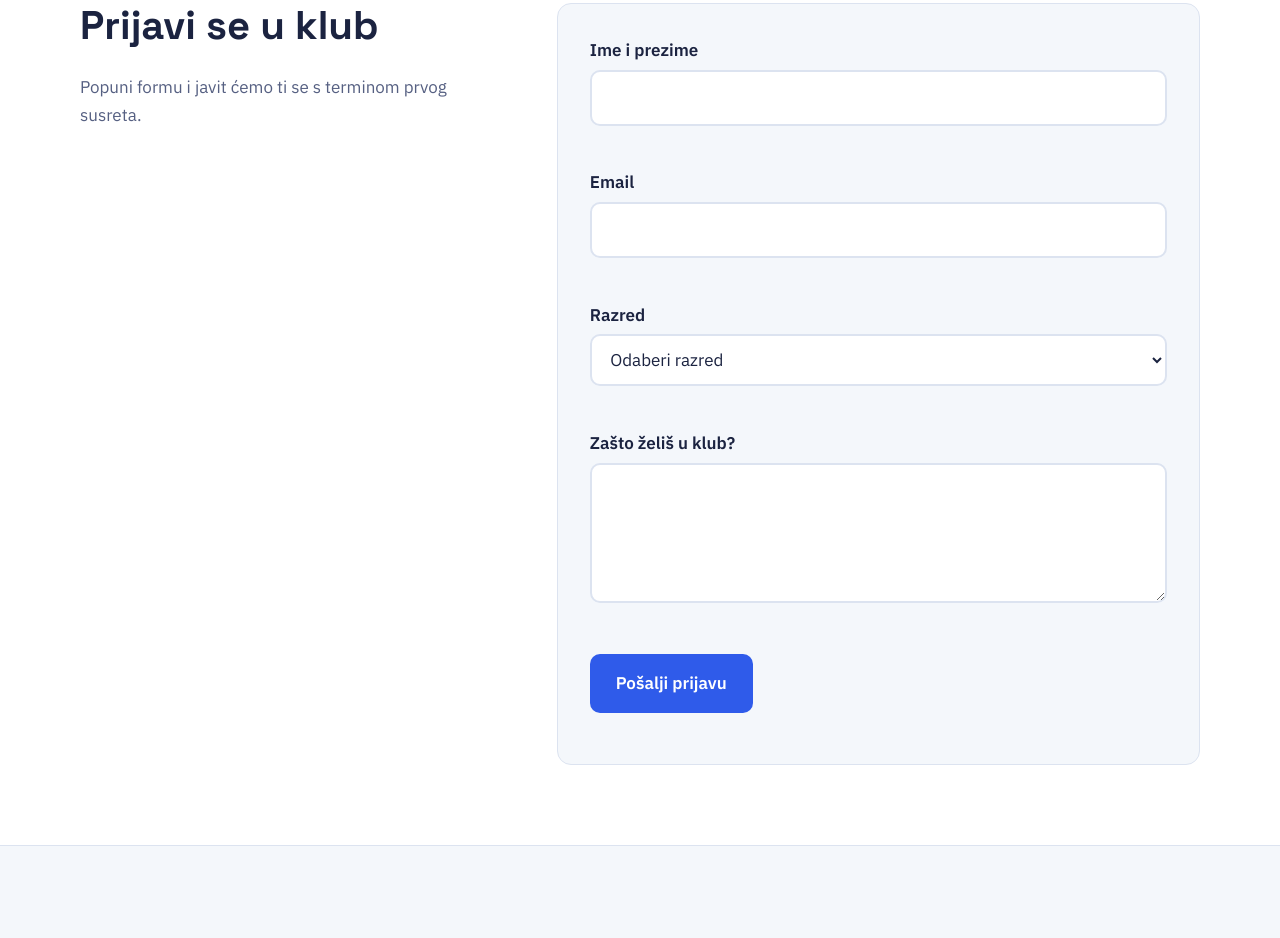
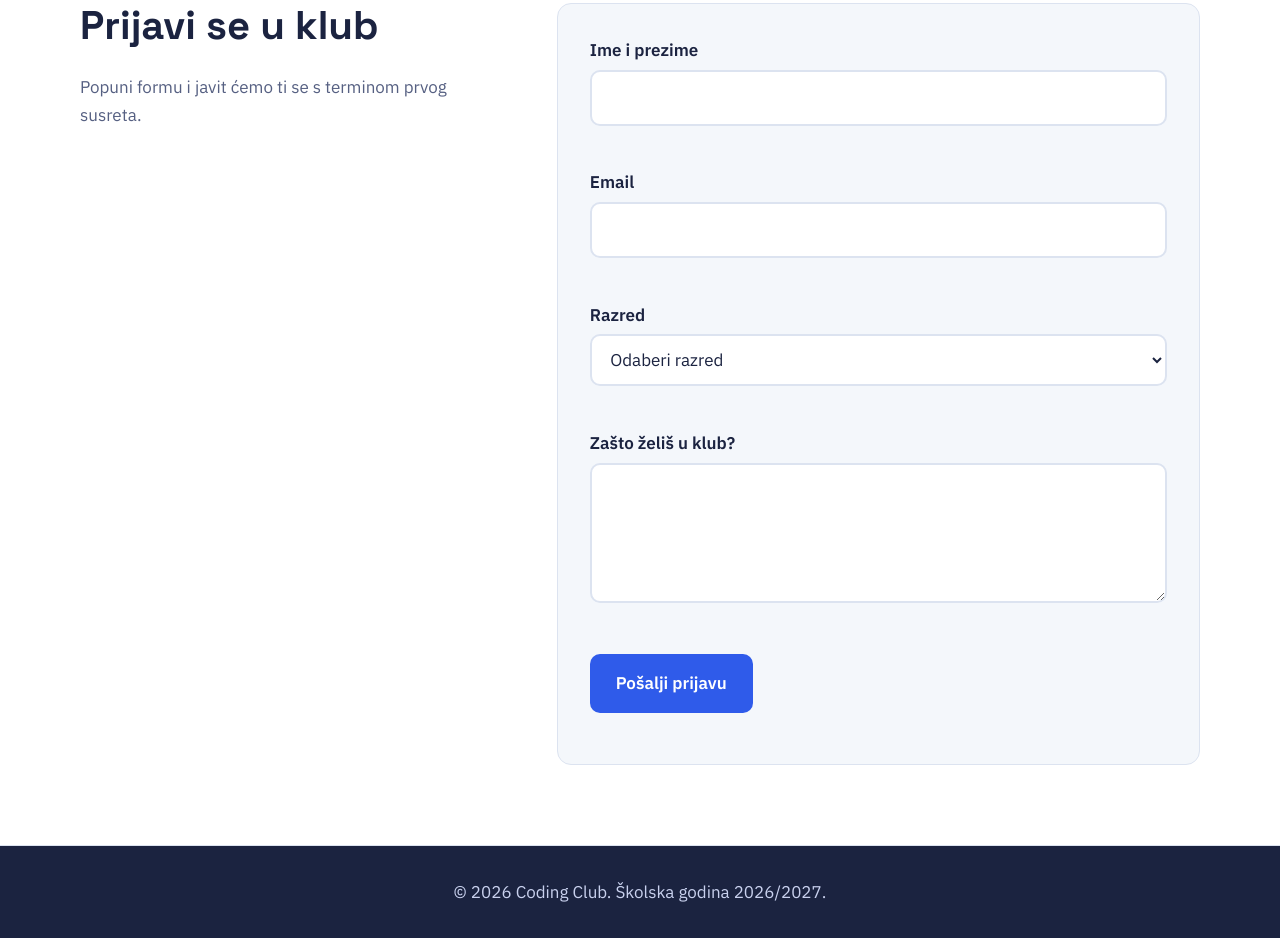
Before and after one commit to harisdzananovicsa-cloud/coding-club-stranica, a plain HTML site: page index.html in a window 1280 px wide. Shown: the part 1893-2831 px from the top of the page. Before the commit the page ends 2739 px from the top, so only its background shows below. Drawn offline with Linux system fonts and the light colour scheme.

Commit message:
Dodao footer i favicon

```diff
--- a/index.html
+++ b/index.html
@@ -9,6 +9,7 @@
   <link rel="preconnect" href="https://fonts.gstatic.com" crossorigin>
   <link href="https://fonts.googleapis.com/css2?family=IBM+Plex+Sans:wght@400;500;600&family=Space+Grotesk:wght@500;700&family=JetBrains+Mono:wght@400;500&display=swap" rel="stylesheet">
   <link rel="stylesheet" href="style.css">
+  <link rel="icon" href="images/favicon.svg" type="image/svg+xml">
 </head>
 <body>
   <header class="site-header">
@@ -160,6 +161,12 @@
     </section>
   </main>
 
+  <footer class="site-footer">
+    <div class="container">
+      <p>&copy; 2026 Coding Club. Školska godina 2026/2027.</p>
+    </div>
+  </footer>
+
   <script src="script.js"></script>
 </body>
 </html>
--- a/style.css
+++ b/style.css
@@ -557,3 +557,14 @@ a {
     text-align: center;
   }
 }
+
+.site-footer {
+  padding: 2rem 0;
+  background: var(--ink);
+  color: #C9D1EE;
+  text-align: center;
+}
+
+.site-footer p {
+  margin: 0;
+}
```
Also changed, not shown: images/favicon.svg (added).
